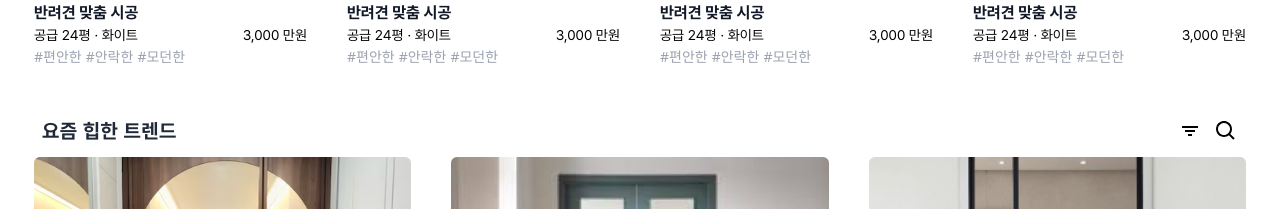
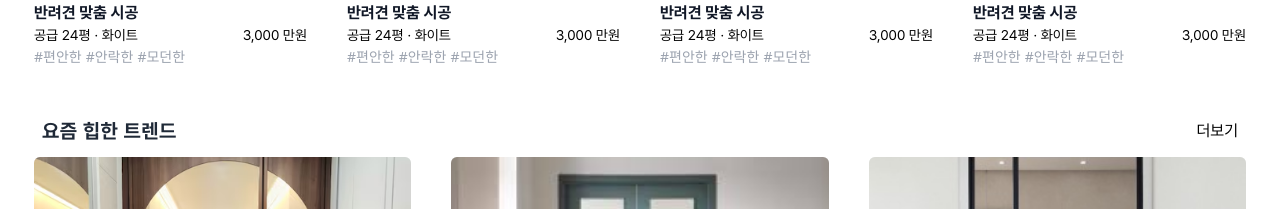
Before and after one commit to ghkdsigm/InnoDign, a Vue app: page /home in a window 1280 px wide. Shown: the part 2161-2370 px from the top of the page. Built offline with nearby package versions, Linux system fonts and the light colour scheme; a web font is replaced by a local one.

Commit message:
더보기

```diff
--- a/src/pages/home/menu/main.vue
+++ b/src/pages/home/menu/main.vue
@@ -62,7 +62,7 @@
                         요즘 힙한 트렌드
                     </a>
                     <div class="flex items-center" id="store-nav-content">
-                        <a class="pl-3 inline-block no-underline hover:text-black" href="#">
+                        <!-- <a class="pl-3 inline-block no-underline hover:text-black" href="#">
                             <svg class="fill-current hover:text-black" xmlns="http://www.w3.org/2000/svg" width="24" height="24" viewBox="0 0 24 24">
                                 <path d="M7 11H17V13H7zM4 7H20V9H4zM10 15H14V17H10z" />
                             </svg>
@@ -71,7 +71,8 @@
                             <svg class="fill-current hover:text-black" xmlns="http://www.w3.org/2000/svg" width="24" height="24" viewBox="0 0 24 24">
                                 <path d="M10,18c1.846,0,3.543-0.635,4.897-1.688l4.396,4.396l1.414-1.414l-4.396-4.396C17.365,13.543,18,11.846,18,10 c0-4.411-3.589-8-8-8s-8,3.589-8,8S5.589,18,10,18z M10,4c3.309,0,6,2.691,6,6s-2.691,6-6,6s-6-2.691-6-6S6.691,4,10,4z" />
                             </svg>
-                        </a>
+                        </a> -->
+                        <a class="pl-2">더보기</a>
                     </div>
                 </div>
             </nav>
```
